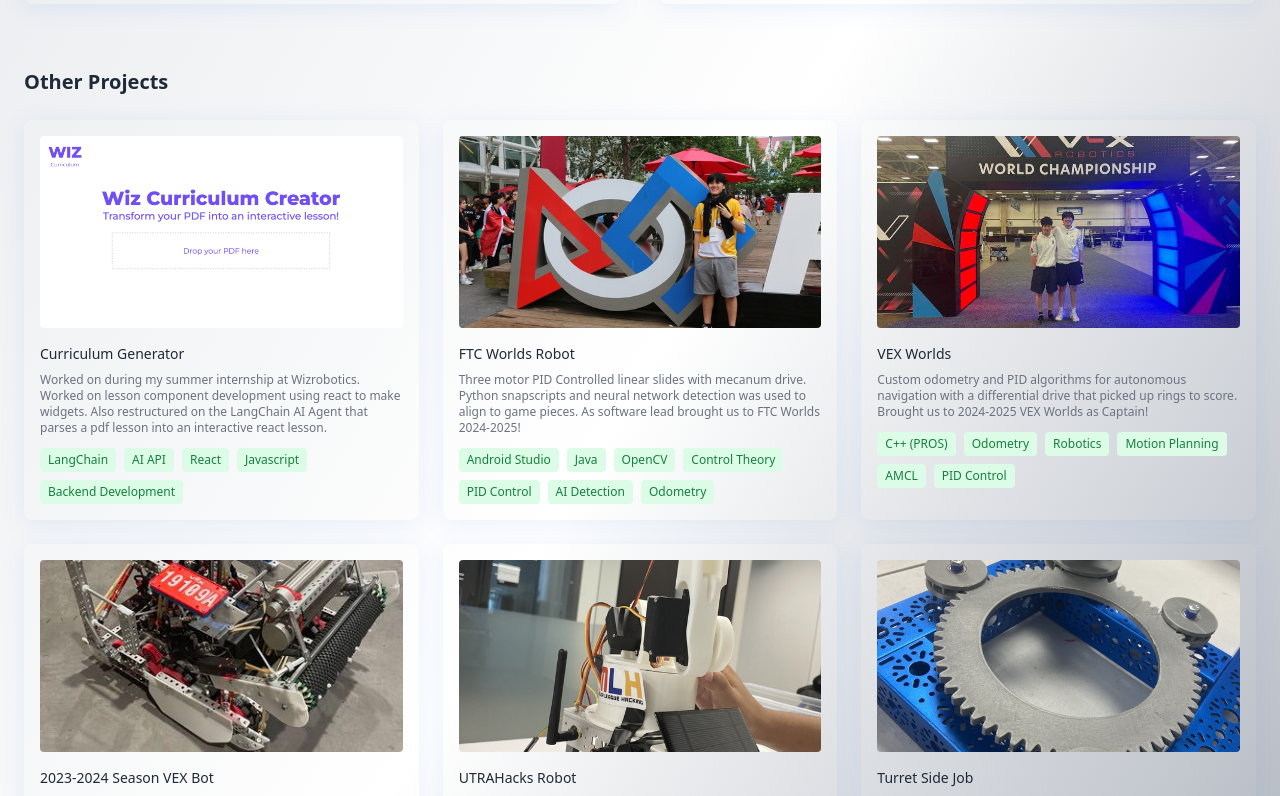
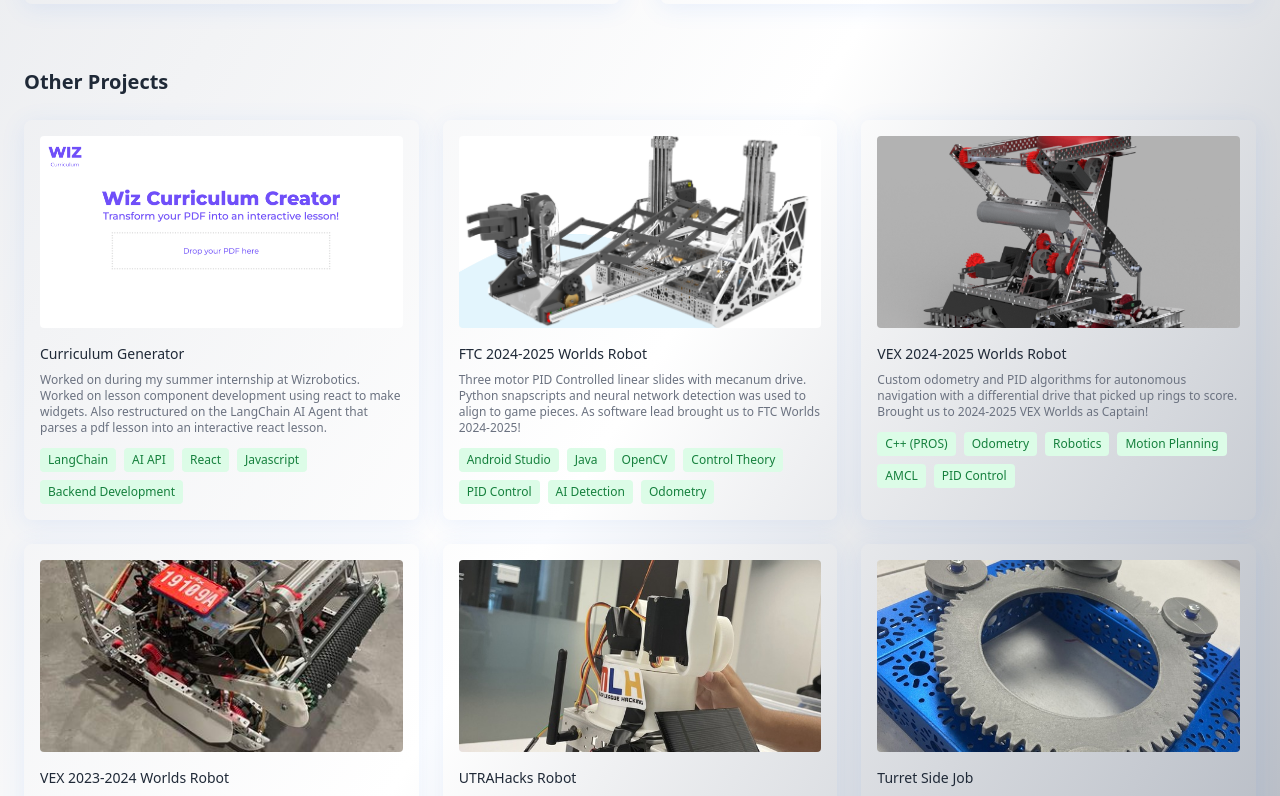
Before and after one commit to pekachoo/personal-web, a React (Vite) app: page /projects in a window 1280 px wide. Shown: the part 660-1456 px from the top of the page. Built offline with nearby package versions, Linux system fonts and the light colour scheme.

Commit message:
Replaced images + descriptions

```diff
--- a/src/ProjectsComponents/Projects.jsx
+++ b/src/ProjectsComponents/Projects.jsx
@@ -26,19 +26,19 @@ export default function Projects() {
       tags: ['LangChain', 'AI API', 'React', 'Javascript', 'Backend Development'],
     },
     {
-      title: 'FTC Worlds Robot',
+      title: 'FTC 2024-2025 Worlds Robot',
       description: 'Three motor PID Controlled linear slides with mecanum drive. Python snapscripts and neural network detection was used to align to game pieces. As software lead brought us to FTC Worlds 2024-2025!',
-      image: '/projects/ftcworlds.jpg',
+      image: '/projects/ftcworldsbot.png',
       tags: ['Android Studio', 'Java', 'OpenCV', 'Control Theory', 'PID Control', 'AI Detection', 'Odometry'],
     },
     {
-      title: 'VEX Worlds',
+      title: 'VEX 2024-2025 Worlds Robot',
       description: 'Custom odometry and PID algorithms for autonomous navigation with a differential drive that picked up rings to score. Brought us to 2024-2025 VEX Worlds as Captain!',
-      image: '/projects/vexworlds.jpg',
+      image: '/projects/vex2bot.png',
       tags: ['C++ (PROS)', 'Odometry', 'Robotics', 'Motion Planning', 'AMCL', 'PID Control'],
     },
     {
-      title: '2023-2024 Season VEX Bot',
+      title: 'VEX 2023-2024 Worlds Robot',
       description: 'Custom odometry and PID used to autonomously score acorns into a goal. Brought us to 2023-2024 VEX Worlds as software lead!',
       image: '/projects/vex1bot.jpg',
       tags: [],
```
Also changed, not shown: public/projects/ftcworldsbot.png (added), public/projects/vex2bot.png (added).
